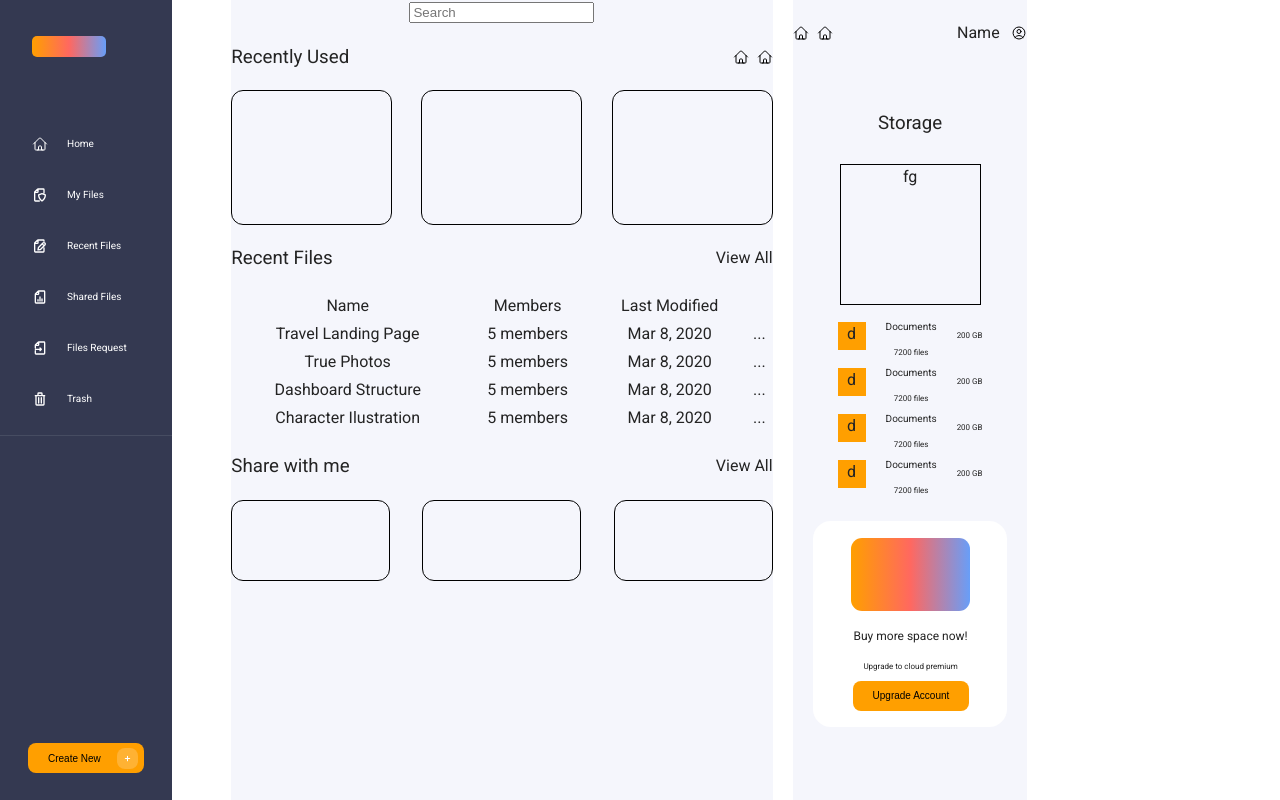
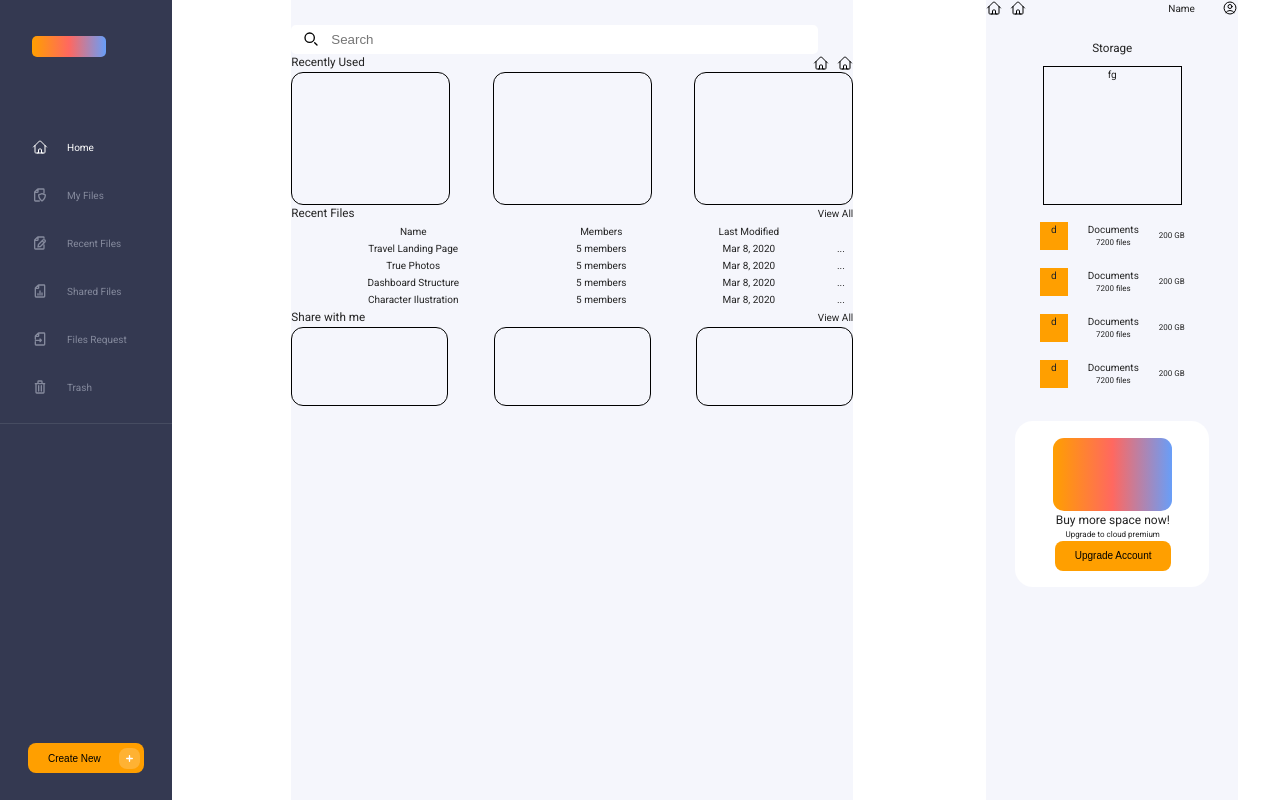
Before and after one commit to lexcode1227/CSS-Nerdery-Challenge, a React (Vite) app: page / in a window 1280 px wide. Built offline with nearby package versions, Linux system fonts and the light colour scheme.

Commit message:
add pseudo class:hover to the sidebar items

```diff
--- a/src/App.css
+++ b/src/App.css
@@ -1,18 +1,22 @@
 #root {
   /* max-width: 1280px; */
   width: 100%;
-  max-width: 1027px;
+  /* max-width: 1027px; */
   margin: 0;
   padding: 0;
   text-align: center;
   height: 100vh;
+  font-size: 10px;
 }
 
+ul {
+  list-style: none;
+}
 main {
   display: grid;
   grid-template-areas:
-    "Sidebar Sidebar MainSection MainSection MainSection GraficSection GraficSection"
-    "Sidebar Sidebar MainSection MainSection MainSection GraficSection GraficSection"
-    "Sidebar Sidebar MainSection MainSection MainSection GraficSection GraficSection";
+    "Sidebar MainSection MainSection GraficSection"
+    "Sidebar MainSection MainSection GraficSection"
+    "Sidebar MainSection MainSection GraficSection";
   gap: 20.5px;
 }
--- a/src/components/MainSection.css
+++ b/src/components/MainSection.css
@@ -4,6 +4,39 @@
     height: 100%;
     grid-area: MainSection;
     background-color: #F5F6FC;
+}
+
+.search-container {
+    padding-top: 25px;
+    display: flex;
+    width: 100%;
+    max-width: 527px;
+    position: relative;
+}
+
+.search-container--icon {
+    position: absolute;
+    top: 24px;
+    bottom: 0;
+    inset-inline-start: 0px;
+    display: flex;
+    align-items: center;
+    padding-inline-start: 12px;
+    pointer-events: none;
+}
+
+.search-container > input {
+    background-color: white;
+    border: none;
+    border-radius: 5px;
+    width: 100%;
+    height: 29px;
+    display: block;
+    padding-inline-start: 40px;
+}
+
+.search-container--icon > svg {
+    color: black;
 }
 
 .container {
--- a/src/components/MainSection.tsx
+++ b/src/components/MainSection.tsx
@@ -3,7 +3,15 @@ import './MainSection.css'
 const MainSection = () => {
   return (
     <section className='mainSection'>
-        <div>
+        <div className='search-container'>
+            <div className="search-container--icon">
+                <svg aria-hidden="true" xmlns="http://www.w3.org/2000/svg" width="24" height="24" fill="none" viewBox="0 0 24 24">
+                    <path stroke="currentColor" stroke-linecap="round" stroke-width="2" d="m21 21-3.5-3.5M17 10a7 7 0 1 1-14 0 7 7 0 0 1 14 0Z"/>
+                </svg>
+                {/* <svg class="w-4 h-4 text-gray-500 dark:text-gray-400" aria-hidden="true" xmlns="http://www.w3.org/2000/svg" fill="none" viewBox="0 0 20 20">
+                    <path stroke="currentColor" stroke-linecap="round" stroke-linejoin="round" stroke-width="2" d="m19 19-4-4m0-7A7 7 0 1 1 1 8a7 7 0 0 1 14 0Z"/>
+                </svg> */}
+            </div>
             <input type="search" name="searchInput" id="searchInput" placeholder='Search'  />
         </div>
         <div className='container'>
--- a/src/components/Sidebar.css
+++ b/src/components/Sidebar.css
@@ -33,7 +33,7 @@
     text-align: left;
     text-decoration: none;
     list-style: none;
-    color: white;
+    color: #858A9D;
     display: flex;
     flex-direction: column;
     justify-content: space-between;
@@ -50,10 +50,22 @@
     font-size: 10px;
 }
 
+.menuItems li:hover, svg:hover {
+    color: white;
+}
+
+.menuItems li:first-child {
+    color: white;
+}
+
+.menuItems li:first-child > svg {
+    color: white;
+}
+
 svg {
     width: 16px;
     height: 16px;
-    color: white;
+    color: #858A9D;
 }
 
 .btnContainer {
@@ -79,12 +91,88 @@ svg {
 }
 
 .btn span {
-    padding: 5px 7px;
+    padding: 6px 6px;
+    margin-right: 4px;
     border-radius: 8px;
     background-color: #FFB233;
+    display: flex;
 }
 
 .btn span svg {
-    width: 7px;
-    height: 7px;
+    width: 9px;
+    height: 9px;
+    color: white;
 }
+
+.menuCreateContainer {
+    display: flex;
+    flex-direction: column;
+    padding-top: 10px;
+    gap: 5px;
+}
+
+.menuCreateContainer li {
+    display: flex;
+    justify-content: flex-start;
+    gap: 8px;
+    color: #BEC0C8;
+}
+
+.menuCreateContainer li > svg {
+    color: #BEC0C8;
+}
+
+.menuCreateContainer li:hover {
+    color: white;
+}
+
+/* Tooltip */
+.tooltip {
+    display: inline-block;
+    position: relative;
+}
+
+.tooltip .top {
+    min-width: 116px;
+    max-width: 400px;
+    height: 118px;
+    border-radius: 9px;
+    top: -20px;
+    left: 30%;
+    transform: translate(-30%, -100%);
+    padding: 10px;
+    color: #ffffff;
+    background-color: #464C61;
+    font-weight: normal;
+    font-size: 10px;
+    border-radius: 8px;
+    position: absolute;
+    z-index: 99999999;
+    box-sizing: border-box;
+    display: none;
+    /* display: block; */
+}
+
+.tooltip:hover .top {
+    display: block;
+}
+
+.tooltip .top i {
+    position: absolute;
+    top: 100%;
+    left: 30%;
+    margin-left: -15px;
+    width: 30px;
+    height: 15px;
+    overflow: hidden;
+}
+
+.tooltip .top i::after {
+    content: '';
+    position: absolute;
+    width: 15px;
+    height: 15px;
+    left: 50%;
+    transform: translate(-50%, -50%) rotate(45deg);
+    background-color: #464C61;
+}
--- a/src/components/Sidebar.tsx
+++ b/src/components/Sidebar.tsx
@@ -45,14 +45,53 @@ const Sidebar = () => {
             </li>
         </ul>
         <div className='btnContainer'>
-            <button className='btn'>
+            <div className="tooltip">
+                <button className='btn'>
+                    Create New
+                    <span>
+                        <svg xmlns="http://www.w3.org/2000/svg" fill="none" viewBox="0 0 24 24" stroke-width="3.5" stroke="currentColor">
+                            <path stroke-linecap="round" stroke-linejoin="round" d="M12 4.5v15m7.5-7.5h-15" />
+                        </svg>
+                    </span>
+                </button>
+                <div className="top">
+                    <ul className='menuCreateContainer'>
+                        <li>
+                            <svg aria-hidden="true" xmlns="http://www.w3.org/2000/svg" width="24" height="24" fill="none" viewBox="0 0 24 24">
+                                <path stroke="currentColor" stroke-linecap="round" stroke-linejoin="round" stroke-width="2" d="M12 5v9m-5 0H5a1 1 0 0 0-1 1v4a1 1 0 0 0 1 1h14a1 1 0 0 0 1-1v-4a1 1 0 0 0-1-1h-2M8 9l4-5 4 5m1 8h.01"/>
+                            </svg>
+                            Upload files
+                        </li>
+                        <li>
+                            <svg aria-hidden="true" xmlns="http://www.w3.org/2000/svg" width="24" height="24" fill="none" viewBox="0 0 24 24">
+                                <path stroke="currentColor" stroke-linecap="round" stroke-linejoin="round" stroke-width="2" d="M12 11H4m15.5 5a.5.5 0 0 0 .5-.5V8a1 1 0 0 0-1-1h-3.75a1 1 0 0 1-.829-.44l-1.436-2.12a1 1 0 0 0-.828-.44H8a1 1 0 0 0-1 1M4 9v10a1 1 0 0 0 1 1h11a1 1 0 0 0 1-1v-7a1 1 0 0 0-1-1h-3.75a1 1 0 0 1-.829-.44L9.985 8.44A1 1 0 0 0 9.157 8H5a1 1 0 0 0-1 1Z"/>
+                            </svg>
+                            Upload folder
+                        </li>
+                        <li>
+                            <svg aria-hidden="true" xmlns="http://www.w3.org/2000/svg" width="24" height="24" fill="none" viewBox="0 0 24 24">
+                                <path stroke="currentColor" stroke-linecap="round" stroke-linejoin="round" stroke-width="2" d="M14 8H4m8 3.5v5M9.5 14h5M4 6v13a1 1 0 0 0 1 1h14a1 1 0 0 0 1-1V9a1 1 0 0 0-1-1h-5.032a1 1 0 0 1-.768-.36l-1.9-2.28a1 1 0 0 0-.768-.36H5a1 1 0 0 0-1 1Z"/>
+                            </svg>
+                            New folder
+                        </li>
+                        <li>
+                            <svg aria-hidden="true" xmlns="http://www.w3.org/2000/svg" width="24" height="24" fill="none" viewBox="0 0 24 24">
+                                <path stroke="currentColor" stroke-linecap="round" stroke-width="2" d="M6 12h.01m6 0h.01m5.99 0h.01"/>
+                            </svg>
+                            More
+                        </li>
+                    </ul>
+                    <i></i>
+                </div>
+            </div>
+            {/* <button className='btn'>
                 Create New
                 <span>
                     <svg xmlns="http://www.w3.org/2000/svg" fill="none" viewBox="0 0 24 24" stroke-width="3.5" stroke="currentColor">
                         <path stroke-linecap="round" stroke-linejoin="round" d="M12 4.5v15m7.5-7.5h-15" />
                     </svg>
                 </span>
-            </button>
+            </button> */}
         </div>
     </section>
   )
--- a/src/index.css
+++ b/src/index.css
@@ -1,3 +1,9 @@
+* {
+  margin: 0;
+  padding: 0;
+  box-sizing: border-box;
+}
+
 :root {
   /* font-family: Inter, system-ui, Avenir, Helvetica, Arial, sans-serif; */
   font-family: "Roboto";
```
